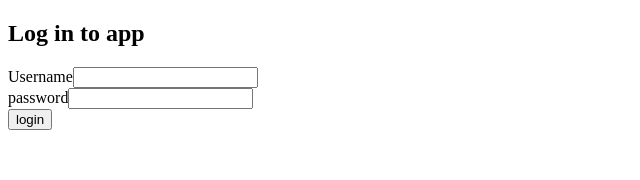
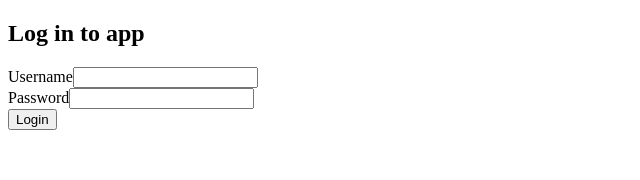
Before and after one commit to davidpacco/fullstackopen-bloglist-frontend, a React (Vite) app: page / in a window 1280 px wide. Shown: the top 180 px of the page, without its empty margins (0-640 px from the left). Built offline with nearby package versions, Linux system fonts and the light colour scheme; no server answers.

Commit message:
Add attributes for tests and fix bugs

```diff
--- a/src/App.jsx
+++ b/src/App.jsx
@@ -34,7 +34,15 @@ function App() {
 
   const addBlog = async blogObject => {
     try {
-      const blog = await blogService.addBlog(blogObject)
+      let blog = await blogService.addBlog(blogObject)
+      blog = {
+        ...blog,
+        user: {
+          name: user.name,
+          username: user.username
+        }
+      }
+
       blogFormRef.current.toggleVisibility()
       setBlogs(blogs.concat(blog))
       setMessage({ type: 'success', text: `${blog.title} by ${blog.author} added` })
--- a/src/components/BlogForm.jsx
+++ b/src/components/BlogForm.jsx
@@ -30,6 +30,7 @@ export function BlogForm({ user, createBlog }) {
               value={title}
               onChange={e => setTitle(e.target.value)}
               placeholder='Enter the blog title'
+              data-testid='title'
             />
           </label>
         </div>
@@ -43,6 +44,7 @@ export function BlogForm({ user, createBlog }) {
               value={author}
               onChange={e => setAuthor(e.target.value)}
               placeholder='Enter the author&apos;s name'
+              data-testid='author'
             />
           </label>
         </div>
@@ -56,6 +58,7 @@ export function BlogForm({ user, createBlog }) {
               value={url}
               onChange={e => setUrl(e.target.value)}
               placeholder='Enter the URL'
+              data-testid='url'
             />
           </label>
         </div>
--- a/src/components/Blogs.jsx
+++ b/src/components/Blogs.jsx
@@ -4,7 +4,7 @@ export function Blogs({ user, blogs, handleLogout, handleLike, removeBlog, child
   if (user !== null) return (
     <div>
       <h2>Blogs</h2>
-      <p>{user.name} logged in <button onClick={handleLogout}>logout</button></p>
+      <p>{user.name} logged in <button onClick={handleLogout}>Logout</button></p>
       {children}
       <br />
       {blogs.map(blog => (
--- a/src/components/LoginForm.jsx
+++ b/src/components/LoginForm.jsx
@@ -25,19 +25,21 @@ export function LoginForm({ user, onLogin }) {
             name='username'
             value={username}
             onChange={e => setUsername(e.target.value)}
+            data-testid='username'
           />
         </div>
         <div>
-          password
+          Password
           <input
             type="password"
             name='password'
             value={password}
             onChange={e => setPassword(e.target.value)}
+            data-testid='password'
           />
         </div>
 
-        <button>login</button>
+        <button>Login</button>
       </form>
     </div>
   )
```
